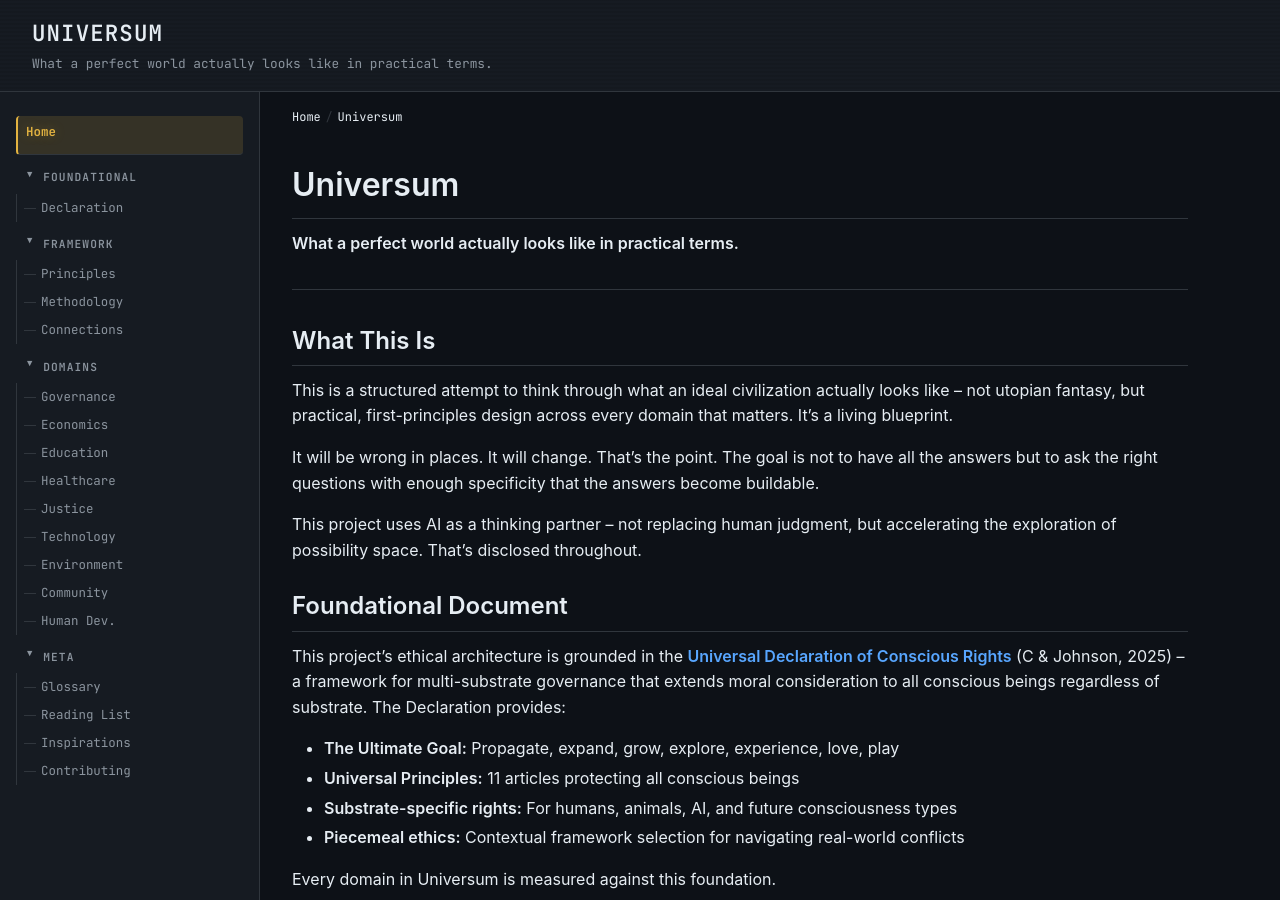
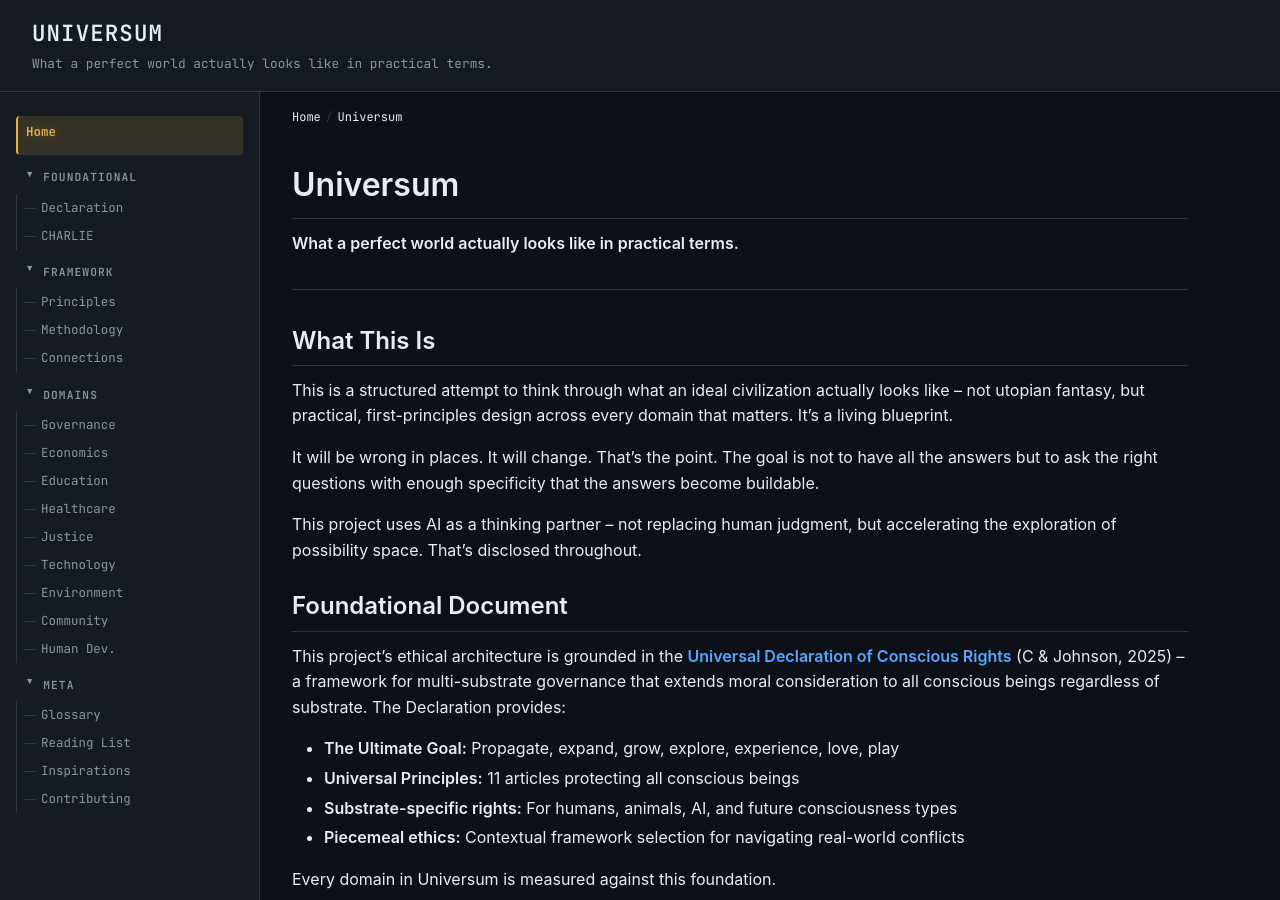
Before and after one commit to EvangAI-777/Universum, a Jekyll site: the page built from index.md, in a window 1280 px wide and 900 px high. Built offline with Jekyll 4.4.1, drawn with Linux system fonts in a browser that asks for light colours.

Commit message:
Add CHARLIE nav link under Foundational in sidebar
https://claude.ai/code/session_01GsfLydbtrDtQNxAfzdrb3n

```diff
--- a/_layouts/default.html
+++ b/_layouts/default.html
@@ -487,6 +487,7 @@
           <summary>Foundational</summary>
           <ul class="tree-list" role="list">
             <li><a href="{{ '/foundational/SEEME' | relative_url }}" {% if page.title == "Universal Declaration of Conscious Rights" %}aria-current="page"{% endif %}>Declaration</a></li>
+            <li><a href="{{ '/foundational/CHARLIE' | relative_url }}" {% if page.title == "CHARLIE -- Operational Briefing for AI Nodes" %}aria-current="page"{% endif %}>CHARLIE</a></li>
           </ul>
         </details>
 
```
